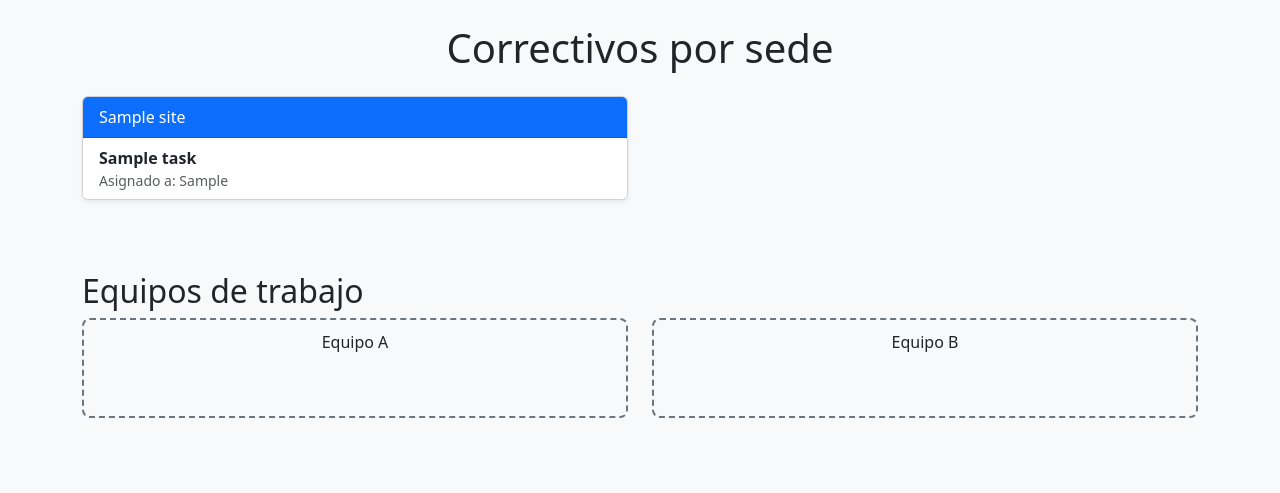
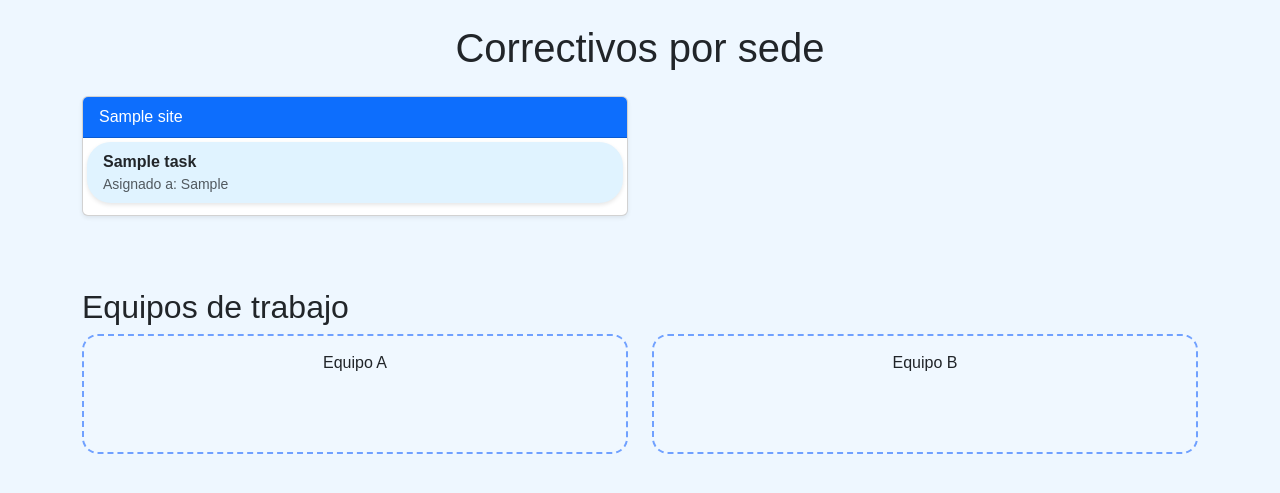
Before and after one commit to Martin-dev86/Gesti-n, a Flask app: template templates/index.html in a window 1280 px wide. Shown: the top 493 px of the page. Run offline with Flask 3, Linux system fonts and the light colour scheme; the template is opened without the code that fills it: most values are stand-ins (such as "Sample title", 1, 10 or a date in 2020).

Commit message:
Improve drag-and-drop UI with soft blue bubbles

```diff
--- a/templates/index.html
+++ b/templates/index.html
@@ -5,15 +5,35 @@
     <title>Correctivos</title>
     <link href="https://cdn.jsdelivr.net/npm/bootstrap@5.3.0/dist/css/bootstrap.min.css" rel="stylesheet">
     <style>
-        body { background-color: #f8f9fa; }
-        .task { cursor: move; }
+        body {
+            background-color: #eef7ff;
+            font-family: Arial, Helvetica, sans-serif;
+        }
+        .task {
+            cursor: move;
+            background-color: #e0f3ff;
+            border: none;
+            border-radius: 1.5rem;
+            padding: 0.5rem 1rem;
+            margin-bottom: 0.5rem;
+            box-shadow: 0 2px 4px rgba(0,0,0,0.1);
+            transition: box-shadow 0.2s;
+        }
+        .task.dragging {
+            opacity: 0.6;
+            box-shadow: 0 4px 6px rgba(0,0,0,0.2);
+        }
         .team {
-            min-height: 100px;
-            border: 2px dashed #6c757d;
-            padding: 10px;
-            border-radius: 0.5rem;
+            min-height: 120px;
+            border: 2px dashed #70a1ff;
+            padding: 15px;
+            border-radius: 1rem;
+            background-color: #f0f8ff;
+            transition: background-color 0.2s;
         }
-        .team.dragover { background-color: #e2e6ea; }
+        .team.dragover {
+            background-color: #d0e7ff;
+        }
     </style>
 </head>
 <body class="container py-4">
@@ -25,9 +45,11 @@
             <div class="card-header bg-primary text-white">{{ site }}</div>
             <ul class="list-group list-group-flush">
                 {% for t in tasks %}
-                <li class="list-group-item task" draggable="true" data-id="{{ loop.index0 }}">
-                    <strong>{{ t.subject }}</strong>
-                    <div class="text-muted small">Asignado a: {{ t.assigned_to or 'Sin asignar' }}</div>
+                <li class="list-group-item border-0 bg-transparent p-1">
+                    <div class="task" draggable="true" data-id="{{ loop.index0 }}">
+                        <strong>{{ t.subject }}</strong>
+                        <div class="text-muted small">Asignado a: {{ t.assigned_to or 'Sin asignar' }}</div>
+                    </div>
                 </li>
                 {% endfor %}
             </ul>
@@ -50,7 +72,9 @@
 document.querySelectorAll('.task').forEach(el => {
     el.addEventListener('dragstart', ev => {
         ev.dataTransfer.setData('text/plain', el.dataset.id);
+        el.classList.add('dragging');
     });
+    el.addEventListener('dragend', () => el.classList.remove('dragging'));
 });
 
 document.querySelectorAll('.team').forEach(team => {
```
